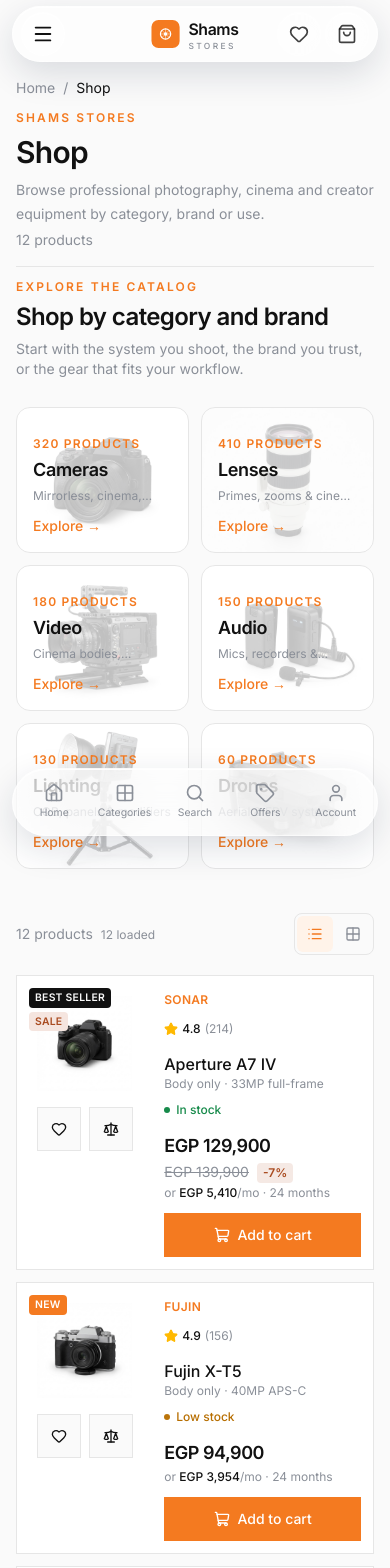
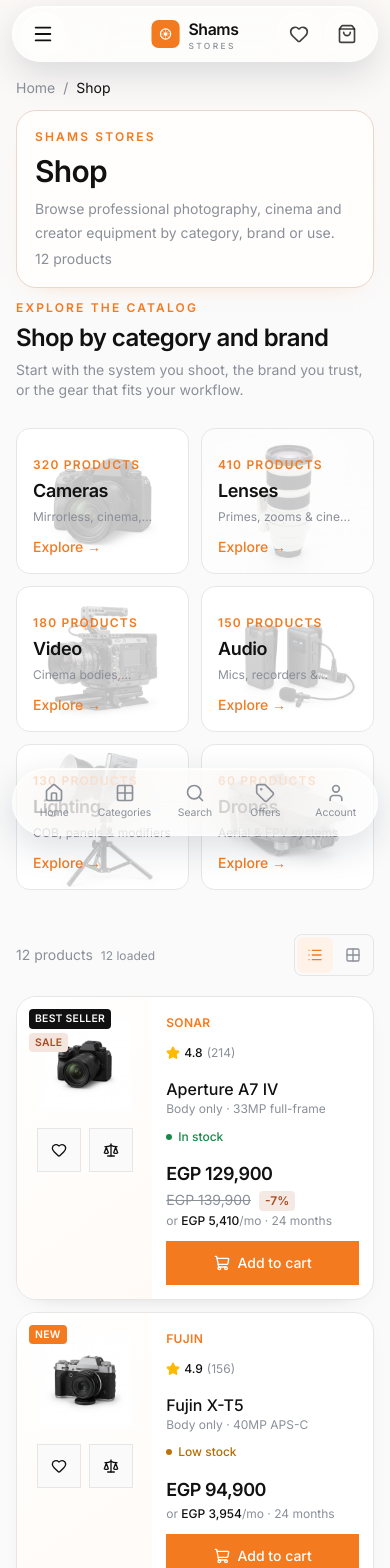
Before and after one commit to ahmed-hakim90/shams-stores-storefront-v0, a Next.js app: page /shop in a window 390 px wide. Shown: the top 1568 px of the page. Built offline with nearby package versions, Linux system fonts and the light colour scheme.

Commit message:
Extend complete mobile storefront theme

```diff
--- a/app/globals.css
+++ b/app/globals.css
@@ -103,6 +103,8 @@
   --compare-tray-height: 4.75rem;
   --safe-area-bottom: env(safe-area-inset-bottom, 0px);
   --fixed-stack-bottom: calc(var(--mobile-bottom-nav-height) + var(--safe-area-bottom));
+  --mobile-page-gutter: 1rem;
+  --mobile-section-radius: 1.25rem;
   --sticky-purchase-offset: 0px;
   --compare-tray-offset: 0px;
   --chart-1: oklch(0.87 0 0);
@@ -225,3 +227,68 @@ body {
 .shams-scrollbar-none::-webkit-scrollbar {
   display: none;
 }
+
+@media (max-width: 767px) {
+  body {
+    background: linear-gradient(180deg, color-mix(in srgb, var(--brand-muted) 22%, var(--background)) 0%, var(--background) 20rem);
+  }
+
+  .mobile-storefront-page {
+    background: linear-gradient(180deg, color-mix(in srgb, var(--brand-muted) 28%, var(--background)) 0%, var(--background) 18rem);
+  }
+
+  .mobile-section-header {
+    border-radius: var(--mobile-section-radius);
+    border: 1px solid color-mix(in srgb, var(--brand) 14%, var(--border));
+    background: color-mix(in srgb, var(--card) 92%, var(--brand-muted));
+    padding: 1.125rem;
+    box-shadow: 0 8px 24px -20px color-mix(in srgb, var(--brand) 55%, transparent);
+  }
+
+  .mobile-storefront-page .mobile-section-header h1 {
+    font-size: clamp(1.7rem, 8vw, 2.15rem);
+    line-height: 1.08;
+  }
+
+  .mobile-product-card {
+    overflow: hidden;
+    border-radius: var(--mobile-section-radius);
+    box-shadow: 0 8px 24px -20px rgba(17, 17, 17, 0.35);
+  }
+
+  .mobile-product-card > div:first-child {
+    background: linear-gradient(145deg, #ffffff 0%, color-mix(in srgb, var(--brand-muted) 40%, #ffffff) 100%);
+  }
+
+  .mobile-product-card > div:last-child {
+    gap: 0.7rem;
+    padding: 0.875rem;
+  }
+
+  .mobile-product-card a {
+    -webkit-tap-highlight-color: transparent;
+  }
+
+  .mobile-storefront-page input,
+  .mobile-storefront-page select,
+  .mobile-storefront-page textarea {
+    border-radius: 0.875rem;
+  }
+
+  .mobile-storefront-page section.rounded-2xl,
+  .mobile-storefront-page aside.rounded-2xl,
+  .mobile-storefront-page section.rounded-xl,
+  .mobile-storefront-page aside.rounded-xl {
+    border-color: color-mix(in srgb, var(--brand) 12%, var(--border));
+    box-shadow: 0 8px 28px -24px rgba(17, 17, 17, 0.45);
+  }
+
+  .mobile-storefront-page h1 {
+    font-size: clamp(1.85rem, 9vw, 2.6rem);
+    line-height: 1.08;
+  }
+
+  .mobile-storefront-page h2 {
+    line-height: 1.15;
+  }
+}
--- a/components/shams/bundle-detail-page.tsx
+++ b/components/shams/bundle-detail-page.tsx
@@ -24,7 +24,7 @@ export function BundleDetailPage({ bundle }: { bundle: BundleDetail }) {
   const useCase = commerce.useCases.bySlug(bundle.useCase)
   const availability = bundle.availability === 'available' ? 'All required items are ready to ship' : bundle.availability === 'low_stock' ? 'One or more items are moving quickly' : bundle.availability === 'partially_available' ? 'Some required items need attention' : 'This setup is currently unavailable'
 
-  return <main className="pb-[calc(5rem+env(safe-area-inset-bottom))] md:pb-16">
+  return <main className="mobile-storefront-page pb-[calc(5rem+env(safe-area-inset-bottom))] md:pb-16">
     <section className="border-b border-border bg-card"><div className="mx-auto grid max-w-[1400px] gap-8 px-4 py-8 sm:px-6 sm:py-12 lg:grid-cols-[1.05fr_.95fr] lg:items-center lg:py-16">
       <div className="relative aspect-[4/3] overflow-hidden rounded-2xl bg-white p-6 sm:p-10"><div className="flex h-full items-center justify-center gap-2">{bundle.products.slice(0, 3).map((product) => <div key={product.id} className="relative h-48 flex-1 sm:h-64"><Image src={product.image || '/placeholder.svg'} alt={product.name} fill sizes="260px" className="object-contain p-2" /></div>)}</div><span className="absolute left-4 top-4 rounded-full bg-brand px-3 py-1 text-xs font-semibold text-brand-foreground">Complete setup</span></div>
       <div><p className="text-xs font-semibold uppercase tracking-[0.18em] text-brand">{useCase?.name} / curated kit</p><h1 className="mt-3 text-4xl font-semibold tracking-tight sm:text-6xl">{bundle.name}</h1><p className="mt-4 max-w-xl text-base leading-7 text-muted-foreground">{bundle.description}</p><p className="mt-5 text-sm font-medium text-muted-foreground">{availability}</p><div className="mt-6 flex flex-wrap items-end gap-x-5 gap-y-2"><div><p className="text-xs text-muted-foreground">Bundle price</p><p className="text-3xl font-semibold">{formatMoney(bundle.bundlePrice)}</p></div><div><p className="text-sm text-muted-foreground line-through">{formatMoney(bundle.originalPrice)}</p><p className="text-sm font-semibold text-success">Save {formatEgp(savings)}</p></div></div></div>
--- a/components/shams/catalog-page.tsx
+++ b/components/shams/catalog-page.tsx
@@ -33,7 +33,7 @@ export function CatalogPage({ category, products, title, description, query }: {
   const categoryChips = category && <div className="flex gap-2 overflow-x-auto"><Link href={`/c/${category.slug}`} className="shrink-0 rounded-full border border-brand bg-brand/5 px-4 py-2 text-sm font-medium text-brand">All {category.name}</Link>{category.columns[0]?.links.slice(0, 5).map((link) => <Link key={link.href + link.label} href={link.href} className="shrink-0 rounded-full border border-border px-4 py-2 text-sm text-muted-foreground hover:border-brand hover:text-brand">{link.label}</Link>)}</div>
   const listingToolbar = <div className="flex items-center justify-between gap-3"><ProductViewToggle value={view} onChange={setView} /><Button variant="outline" className="min-h-11 gap-2 lg:hidden" onClick={() => setFiltersOpen(true)}><SlidersHorizontal data-icon="inline-start" />Filters{activeFilters.length > 0 && ` (${activeFilters.length})`}</Button><div className="hidden items-center gap-2 text-sm text-muted-foreground lg:flex"><SlidersHorizontal className="size-4" /> Refine your search</div><label className="flex min-h-11 items-center gap-2 text-sm text-muted-foreground">Sort<select value={sort} onChange={(event) => setSort(event.target.value)} className="min-h-11 rounded-lg border border-border bg-background px-3 font-medium text-foreground outline-none focus:border-brand"><option>Featured</option><option>Best Selling</option><option>Newest</option><option>Price: Low to High</option><option>Price: High to Low</option><option>Top Rated</option></select></label></div>
 
-  return <main className="mx-auto max-w-[1400px] px-4 py-4 sm:px-6 sm:py-10">
+  return <main className="mobile-storefront-page mx-auto max-w-[1400px] px-4 py-4 sm:px-6 sm:py-10">
     <MobileListingHeader title={title} description={description} count={products.length} query={query} chips={categoryChips} toolbar={listingToolbar} />
     <div className="grid gap-6 lg:grid-cols-[210px_1fr]"><aside className="hidden lg:block"><FilterList filters={filters} active={activeFilters} toggle={toggleFilter} clear={() => setActiveFilters([])} /></aside><section><div className="mb-5 flex flex-wrap gap-2">{activeFilters.map((filter) => <button key={filter} onClick={() => toggleFilter(filter)} className="inline-flex min-h-9 items-center gap-1 rounded-full bg-brand/10 px-3 text-sm text-brand">{filter}<X className="size-3.5" /></button>)}{activeFilters.length > 0 && <button onClick={() => setActiveFilters([])} className="text-sm text-muted-foreground underline">Clear all</button>}</div>{sorted.length > 0 ? <div className={view === 'list' ? 'grid grid-cols-1 gap-3 sm:grid-cols-2 xl:grid-cols-3' : 'grid grid-cols-2 gap-3 sm:grid-cols-3 sm:gap-6 xl:grid-cols-4'}>{sorted.map((product) => <ProductCard key={product.id} product={product} view={view} />)}</div> : <div className="rounded-xl border border-dashed border-border p-12 text-center"><h2 className="text-lg font-semibold">No exact matches found.</h2><p className="mt-2 text-sm text-muted-foreground">Try a different term or explore our popular categories.</p><Link href="/c/cameras" className="mt-5 inline-flex min-h-11 items-center rounded-lg bg-brand px-5 text-sm font-medium text-brand-foreground">Browse cameras</Link></div>}</section></div>
     {filtersOpen && <div className="fixed inset-0 z-[70] bg-black/40 lg:hidden" role="presentation" onClick={() => setFiltersOpen(false)}><div className="absolute inset-x-0 bottom-[var(--fixed-stack-bottom)] flex max-h-[calc(100dvh-var(--fixed-stack-bottom))] flex-col overflow-hidden rounded-t-2xl bg-background" role="dialog" aria-modal="true" aria-label="Filters" onClick={(event) => event.stopPropagation()}><div className="flex shrink-0 items-center justify-between border-b border-border px-5 py-5"><h2 className="text-lg font-semibold">Filter products</h2><button aria-label="Close filters" onClick={() => setFiltersOpen(false)} className="flex size-11 items-center justify-center rounded-full hover:bg-muted"><X className="size-5" /></button></div><div className="min-h-0 flex-1 overflow-y-auto px-5 pb-4"><FilterList filters={filters} active={activeFilters} toggle={toggleFilter} clear={() => setActiveFilters([])} /></div><div className="shrink-0 border-t border-border bg-background px-5 pb-[calc(1rem+var(--safe-area-bottom))] pt-4"><Button className="min-h-11 w-full" onClick={() => setFiltersOpen(false)}>Show {products.length} products</Button></div></div></div>}
--- a/components/shams/mobile-listing-header.tsx
+++ b/components/shams/mobile-listing-header.tsx
@@ -27,7 +27,7 @@ export function MobileListingHeader({
         <span className="mx-2">/</span>
         <span className="text-foreground">{title}</span>
       </nav>
-      <header className="flex flex-col gap-2 border-b border-border pb-4 sm:gap-3 sm:pb-6">
+      <header className="mobile-section-header flex flex-col gap-2 border-b border-border pb-4 sm:gap-3 sm:pb-6">
         <p className="text-xs font-semibold uppercase tracking-[0.18em] text-brand">Shams Stores</p>
         <h1 className="text-3xl font-semibold tracking-tight sm:text-5xl">
           {query ? <>Results for <span className="text-brand">“{query}”</span></> : title}
--- a/components/shams/product-card.tsx
+++ b/components/shams/product-card.tsx
@@ -24,7 +24,7 @@ export function ProductCard({
   return (
     <article
       className={cn(
-        cn('group border border-border bg-card transition-[border-color,box-shadow,transform] duration-180 hover:border-brand/40 hover:shadow-[0_1px_0_rgba(0,0,0,0.02),0_12px_30px_-18px_rgba(21,63,112,0.35)] sm:min-w-0', view === 'list' ? 'relative flex min-h-[188px] flex-row rounded-none' : 'flex flex-col rounded-xl'),
+        cn('group mobile-product-card border border-border bg-card transition-[border-color,box-shadow,transform] duration-180 hover:border-brand/40 hover:shadow-[0_1px_0_rgba(0,0,0,0.02),0_12px_30px_-18px_rgba(21,63,112,0.35)] sm:min-w-0', view === 'list' ? 'relative flex min-h-[188px] flex-row rounded-none' : 'flex flex-col rounded-xl'),
         className,
       )}
     >
```
Also changed, not shown: components/shams/cart-page-content.tsx (+1 -1 lines), components/shams/commerce-pages.tsx (+5 -5 lines), components/shams/curated-pages.tsx (+2 -2 lines), components/shams/product-detail.tsx (+1 -1 lines).
